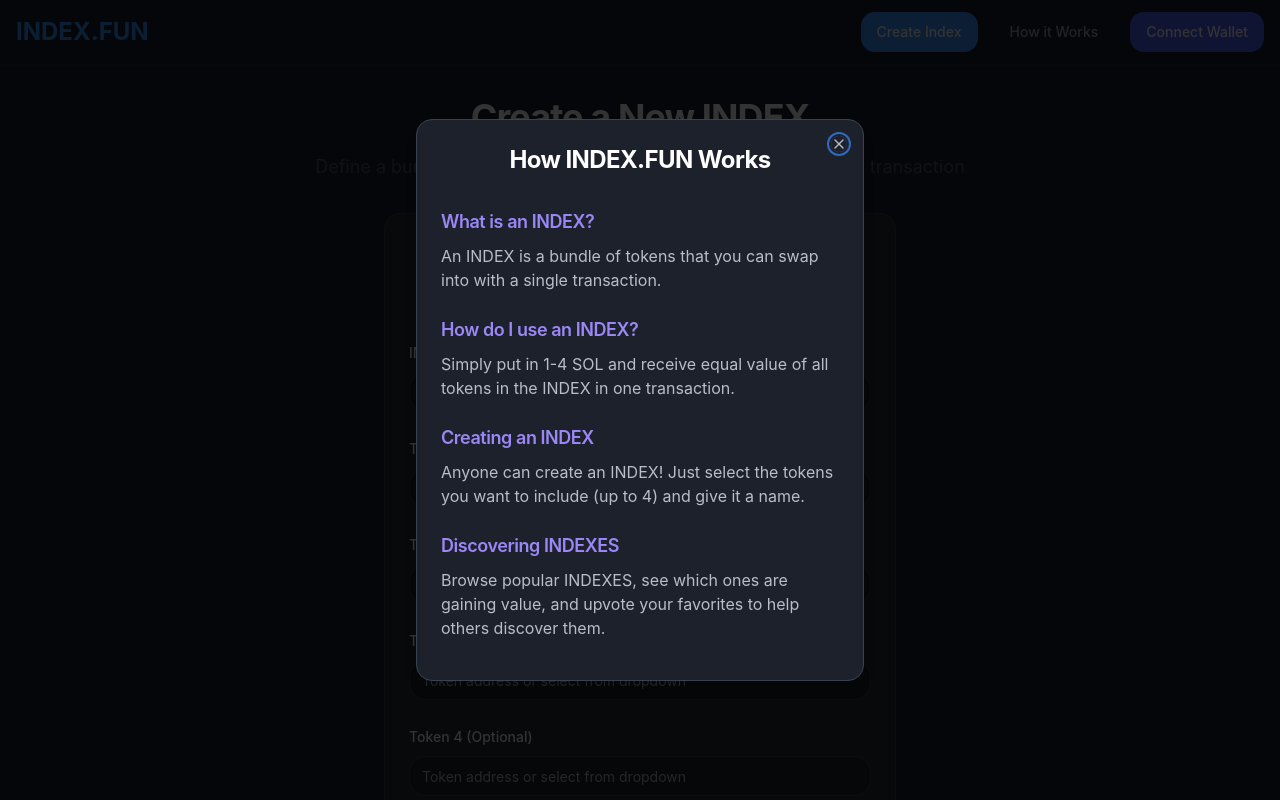
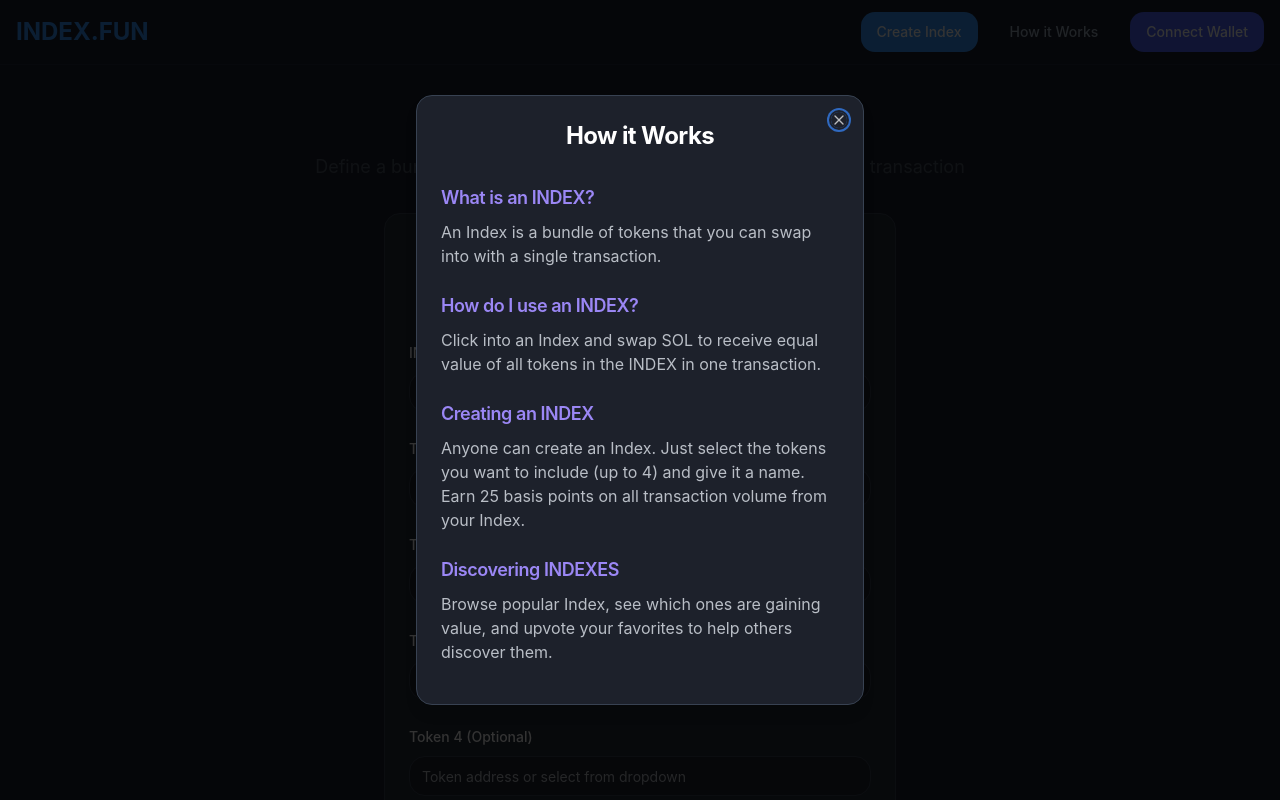
Before and after one commit to jameswalter4566/index-fun-swaps-solana-19, a React (Vite) app: page /create-swap in a window 1280 px wide. Both pictures are taken after a click on the button "How it Works". Shown: the top 800 px of the page. Built offline with nearby package versions, Linux system fonts and the light colour scheme.

Commit message:
Visual edit in Lovable
Edited UI in Lovable

```diff
--- a/src/components/HowItWorksModal.tsx
+++ b/src/components/HowItWorksModal.tsx
@@ -1,51 +1,42 @@
-
 import React from 'react';
-import {
-  Dialog,
-  DialogContent,
-  DialogDescription,
-  DialogHeader,
-  DialogTitle,
-} from "@/components/ui/dialog";
-
+import { Dialog, DialogContent, DialogDescription, DialogHeader, DialogTitle } from "@/components/ui/dialog";
 interface HowItWorksModalProps {
   isOpen: boolean;
   onClose: () => void;
 }
-
-const HowItWorksModal: React.FC<HowItWorksModalProps> = ({ isOpen, onClose }) => {
-  return (
-    <Dialog open={isOpen} onOpenChange={onClose}>
+const HowItWorksModal: React.FC<HowItWorksModalProps> = ({
+  isOpen,
+  onClose
+}) => {
+  return <Dialog open={isOpen} onOpenChange={onClose}>
       <DialogContent className="sm:max-w-md rounded-xl">
         <DialogHeader>
-          <DialogTitle className="text-2xl font-bold text-center">How INDEX.FUN Works</DialogTitle>
+          <DialogTitle className="text-2xl font-bold text-center">How it Works</DialogTitle>
         </DialogHeader>
         <DialogDescription className="space-y-4 text-base">
           <div className="flex flex-col gap-6 py-4">
             <div className="space-y-2">
               <h3 className="text-lg font-semibold text-solana-purple">What is an INDEX?</h3>
-              <p>An INDEX is a bundle of tokens that you can swap into with a single transaction.</p>
+              <p>An Index is a bundle of tokens that you can swap into with a single transaction.</p>
             </div>
 
             <div className="space-y-2">
               <h3 className="text-lg font-semibold text-solana-purple">How do I use an INDEX?</h3>
-              <p>Simply put in 1-4 SOL and receive equal value of all tokens in the INDEX in one transaction.</p>
+              <p>Click into an Index and swap SOL to receive equal value of all tokens in the INDEX in one transaction.</p>
             </div>
 
             <div className="space-y-2">
               <h3 className="text-lg font-semibold text-solana-purple">Creating an INDEX</h3>
-              <p>Anyone can create an INDEX! Just select the tokens you want to include (up to 4) and give it a name.</p>
+              <p>Anyone can create an Index. Just select the tokens you want to include (up to 4) and give it a name. Earn 25 basis points on all transaction volume from your Index.</p>
             </div>
 
             <div className="space-y-2">
               <h3 className="text-lg font-semibold text-solana-purple">Discovering INDEXES</h3>
-              <p>Browse popular INDEXES, see which ones are gaining value, and upvote your favorites to help others discover them.</p>
+              <p>Browse popular Index, see which ones are gaining value, and upvote your favorites to help others discover them.</p>
             </div>
           </div>
         </DialogDescription>
       </DialogContent>
-    </Dialog>
-  );
+    </Dialog>;
 };
-
 export default HowItWorksModal;
```
